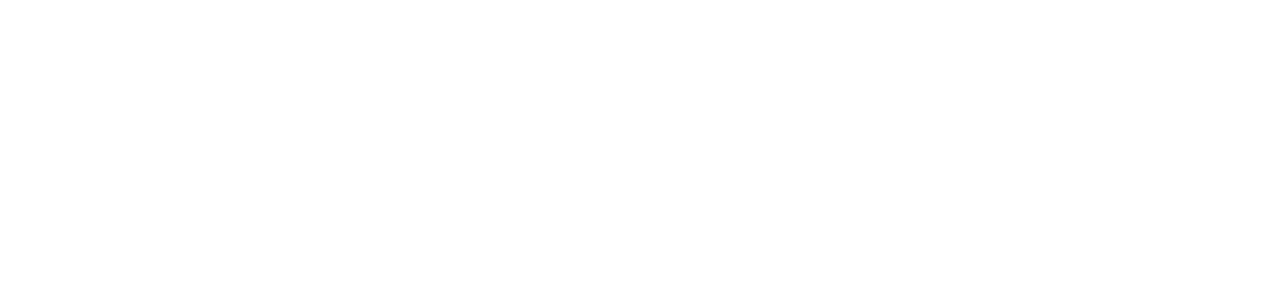
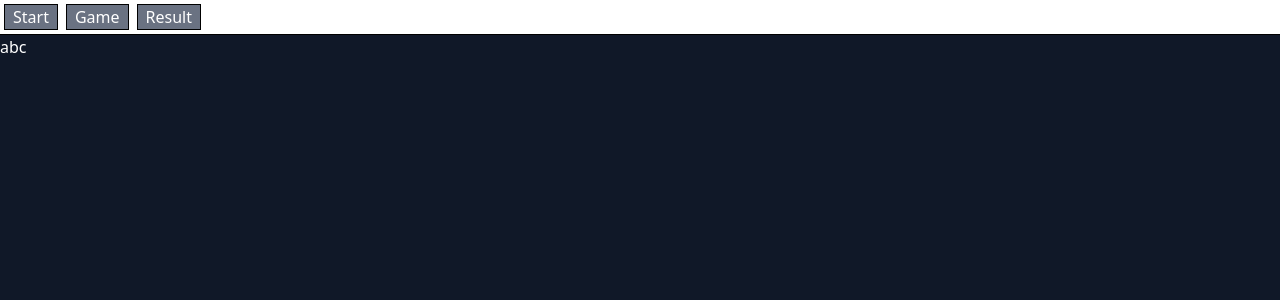
Before and after one commit to JumperOnJava/simon-says, a React (Vite) app: page / in a window 1280 px wide. Shown: the top 300 px of the page. Built offline with nearby package versions, Linux system fonts and the light colour scheme.

Commit message:
placeholder pages

```diff
--- a/src/App.tsx
+++ b/src/App.tsx
@@ -1,5 +1,31 @@
+import { useState } from "react";
+import Game from "./pages/Game";
+import Home from "./pages/Home";
+import Result from "./pages/Result";
+import Button from "./components/Button";
+
 function App() {
-  return <></>;
+  const [page, setPage] = useState<"home" | "game" | "result">("home");
+
+  return (
+    <>
+      <div className="flex flex-col h-screen">
+        <div>
+        <Button click={() => setPage("home")}>Start</Button>
+        <Button click={() => setPage("game")}>Game</Button>
+        <Button click={() => setPage("result")}>Result</Button>
+        </div>
+        <hr />
+        <div className="bg-gray-900 flex-1 text-white">
+        {
+          page === "home" ? <Home /> :
+          page === "game" ? <Game /> :
+                            <Result />
+        }
+        </div>
+      </div>
+    </>
+  );
 }
 
 export default App;
--- /dev/null
+++ b/src/components/Button.tsx
@@ -0,0 +1,8 @@
+interface ButtonProps {
+    click: ()=>void,
+    children: React.ReactNode
+}
+
+export default function button(props: ButtonProps){
+    return <button className="border border-black bg-gray-500 m-1 px-2 text-white" onClick={props.click}>{props.children}</button>
+}
--- /dev/null
+++ b/src/index.css
@@ -0,0 +1 @@
+@import "tailwindcss";
--- a/src/main.tsx
+++ b/src/main.tsx
@@ -1,6 +1,7 @@
 import { StrictMode } from 'react'
 import { createRoot } from 'react-dom/client'
 import App from './App.tsx'
+import './index.css'
 
 createRoot(document.getElementById('root')!).render(
   <StrictMode>
--- /dev/null
+++ b/src/pages/Game.tsx
@@ -0,0 +1,3 @@
+export default function Game(){
+    return <>xyz</>
+}
--- /dev/null
+++ b/src/pages/Home.tsx
@@ -0,0 +1,3 @@
+export default function Home(){
+    return <>abc</>
+}
--- /dev/null
+++ b/src/pages/Result.tsx
@@ -0,0 +1,3 @@
+export default function Result(){
+    return <>123</>
+}
```
